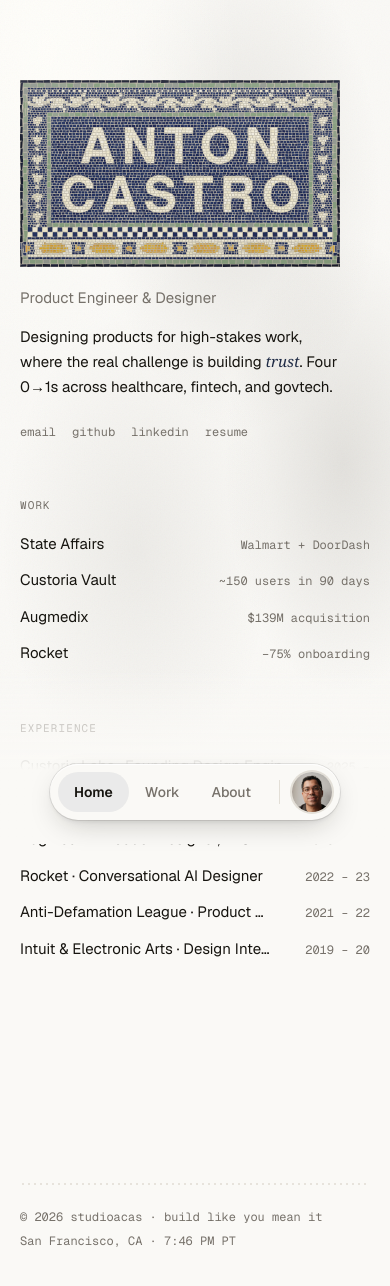
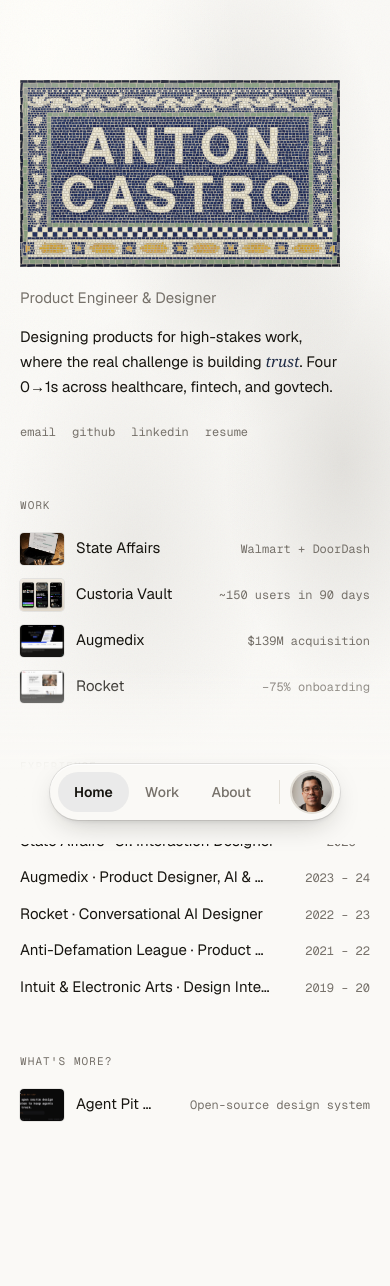
Before and after one commit to acaspx/portfolio-chops, a Next.js app: page / in a window 390 px wide. Shown: the top 1286 px of the page. Built offline with nearby package versions, Linux system fonts and the light colour scheme.

Commit message:
Home: What's more? section and inline thumbnails below lg

```diff
--- a/app/page.tsx
+++ b/app/page.tsx
@@ -53,6 +53,20 @@ const experience: IndexItem[] = [
   { label: "Intuit & Electronic Arts · Design Internships", meta: "2019 – 20" },
 ];
 
+// Side projects: built on my own time, shipped in public. Same row pattern as
+// Work so the page reads as one index; these open the live thing, not a case.
+const more: IndexItem[] = [
+  {
+    label: "Agent Pit Stop",
+    meta: "Open-source design system",
+    href: "https://agent-pitstop.vercel.app",
+    external: true,
+    img: "/work/pitstop.jpg",
+    alt: "Agent Pit Stop: an open source design system to keep agents on track",
+  },
+  // Terrarium: waiting on link, one-liner and preview image.
+];
+
 const links = [
   { label: "email", href: "mailto:ac.design.px@gmail.com" },
   { label: "github", href: "https://github.com/acaspx" },
@@ -89,6 +103,7 @@ export default function Home() {
         <div className="mt-14">
           <IndexSection title="Work" items={work} />
           <IndexSection title="Experience" items={experience} />
+          <IndexSection title="What's more?" items={more} />
         </div>
       </div>
     </>
--- a/components/IndexSection.tsx
+++ b/components/IndexSection.tsx
@@ -52,14 +52,30 @@ export default function IndexSection({
         {items.map((it, i) => {
           const inner = (
             <>
-              <span className="truncate">{it.label}</span>
+              <span className="flex min-w-0 items-center gap-3">
+                {/* Below lg there is no margin for the hover preview (and on
+                    touch, no hover), so the work shows inline as a thumbnail. */}
+                {it.img && (
+                  // eslint-disable-next-line @next/next/no-img-element
+                  <img
+                    src={it.img}
+                    alt=""
+                    loading="lazy"
+                    className="h-8 w-11 shrink-0 rounded-[4px] object-cover object-top ring-1 ring-ink/[0.08] lg:hidden"
+                  />
+                )}
+                <span className="truncate">{it.label}</span>
+              </span>
               <span className="shrink-0 pl-6 text-right font-mono text-[12px] text-muted">
                 {it.meta}
               </span>
             </>
           );
-          const rowCls =
-            "flex items-baseline justify-between gap-2 py-[7px] text-[15px] transition-colors";
+          // Baseline-aligned like a text index; rows carrying a thumbnail
+          // centre instead while it shows, so label and meta sit mid-image.
+          const rowCls = `flex items-baseline justify-between gap-2 py-[7px] text-[15px] transition-colors${
+            it.img ? " max-lg:items-center" : ""
+          }`;
 
           return (
             <li
```
Also changed, not shown: public/work/pitstop.jpg (added).
